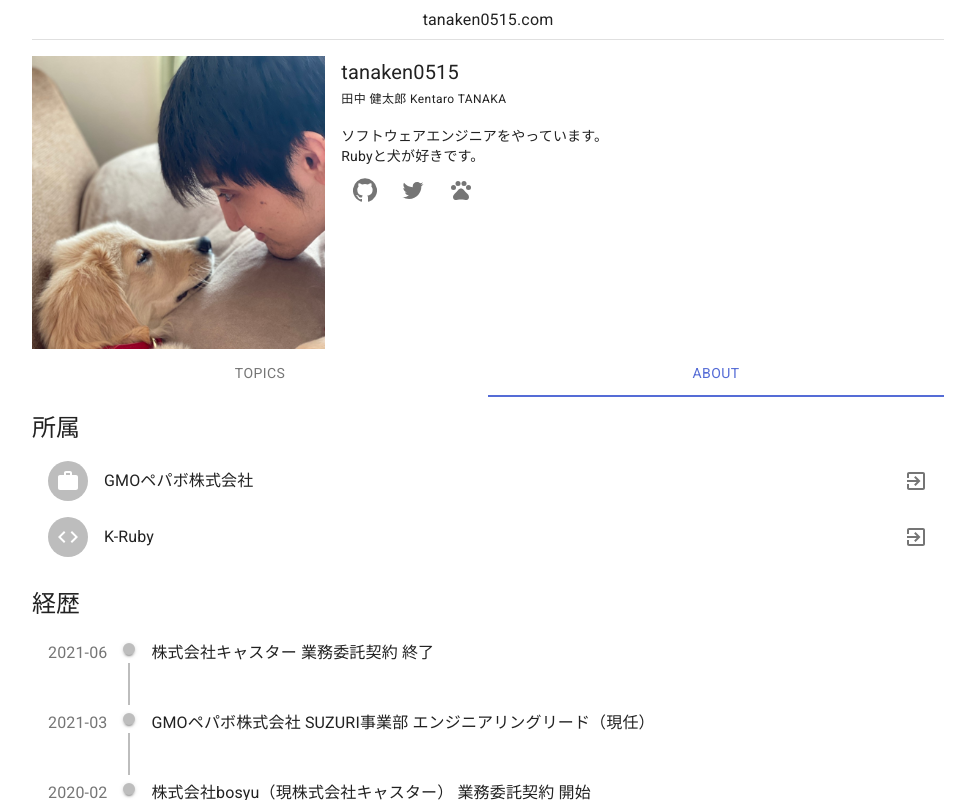
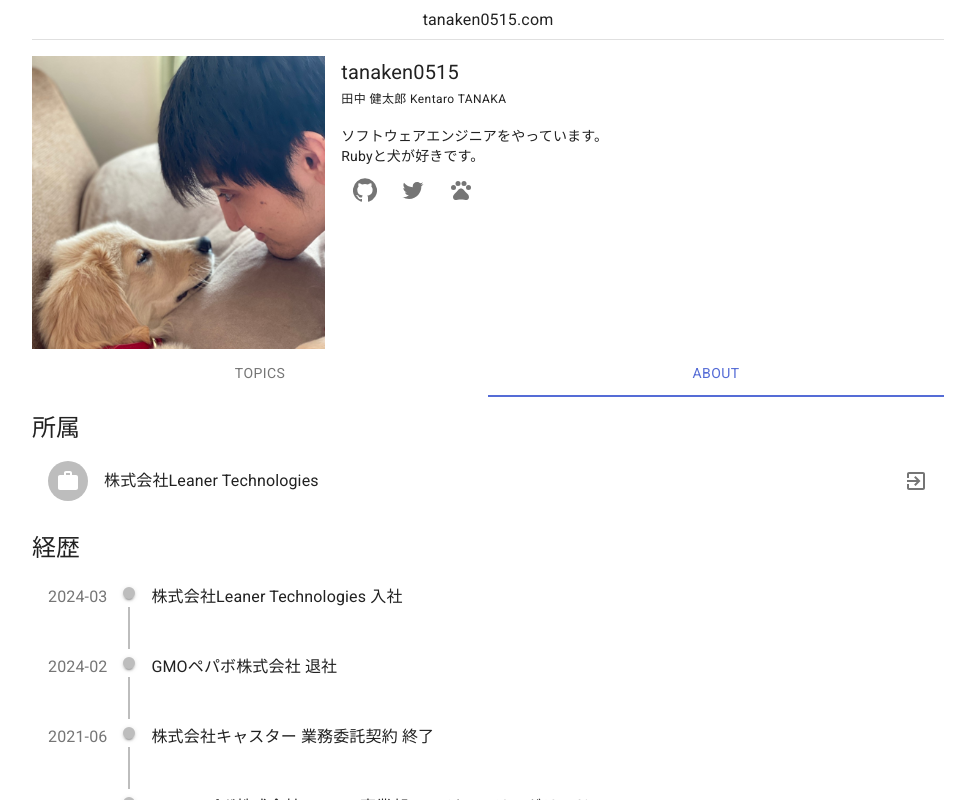
Before and after one commit to tanaken0515/tanaken0515.com, a Next.js app: page / in a window 1280 px wide. Both pictures are taken after a click on the tab "ABOUT". Shown: the top 800 px of the page, without its empty margins (152-1127 px from the left). Built offline with nearby package versions, Linux system fonts and the light colour scheme; a web font is replaced by a local one.

Commit message:
Update Careers and Belongs in 2024-03

```diff
--- a/components/BelongsList.js
+++ b/components/BelongsList.js
@@ -6,7 +6,6 @@ import ListItemText from '@material-ui/core/ListItemText';
 import ListItemAvatar from '@material-ui/core/ListItemAvatar';
 import Avatar from '@material-ui/core/Avatar';
 import {
-  Code,
   ExitToApp,
   Work,
 } from '@material-ui/icons';
@@ -21,25 +20,10 @@ export default function BelongsList() {
           </Avatar>
         </ListItemAvatar>
         <ListItemText
-          primary='GMOペパボ株式会社'
+          primary='株式会社Leaner Technologies'
         />
         <ListItemSecondaryAction>
-          <IconButton edge='end' href='https://pepabo.com/' target='_blank' rel='noopener'>
-            <ExitToApp />
-          </IconButton>
-        </ListItemSecondaryAction>
-      </ListItem>
-      <ListItem>
-        <ListItemAvatar>
-          <Avatar>
-            <Code />
-          </Avatar>
-        </ListItemAvatar>
-        <ListItemText
-          primary='K-Ruby'
-        />
-        <ListItemSecondaryAction>
-          <IconButton edge='end' href='https://k-ruby.github.io/' target='_blank' rel='noopener'>
+          <IconButton edge='end' href='https://leaner.co.jp/' target='_blank' rel='noopener'>
             <ExitToApp />
           </IconButton>
         </ListItemSecondaryAction>
--- a/data/careers.yaml
+++ b/data/careers.yaml
@@ -28,7 +28,13 @@ list:
     content: 株式会社bosyu（現株式会社キャスター） 業務委託契約 開始
   -
     date: 2021-03
-    content: GMOペパボ株式会社 SUZURI事業部 エンジニアリングリード（現任）
+    content: GMOペパボ株式会社 SUZURI事業部 エンジニアリングリード
   -
     date: 2021-06
     content: 株式会社キャスター 業務委託契約 終了
+  -
+    date: 2024-02
+    content: GMOペパボ株式会社 退社
+  -
+    date: 2024-03
+    content: 株式会社Leaner Technologies 入社
```
